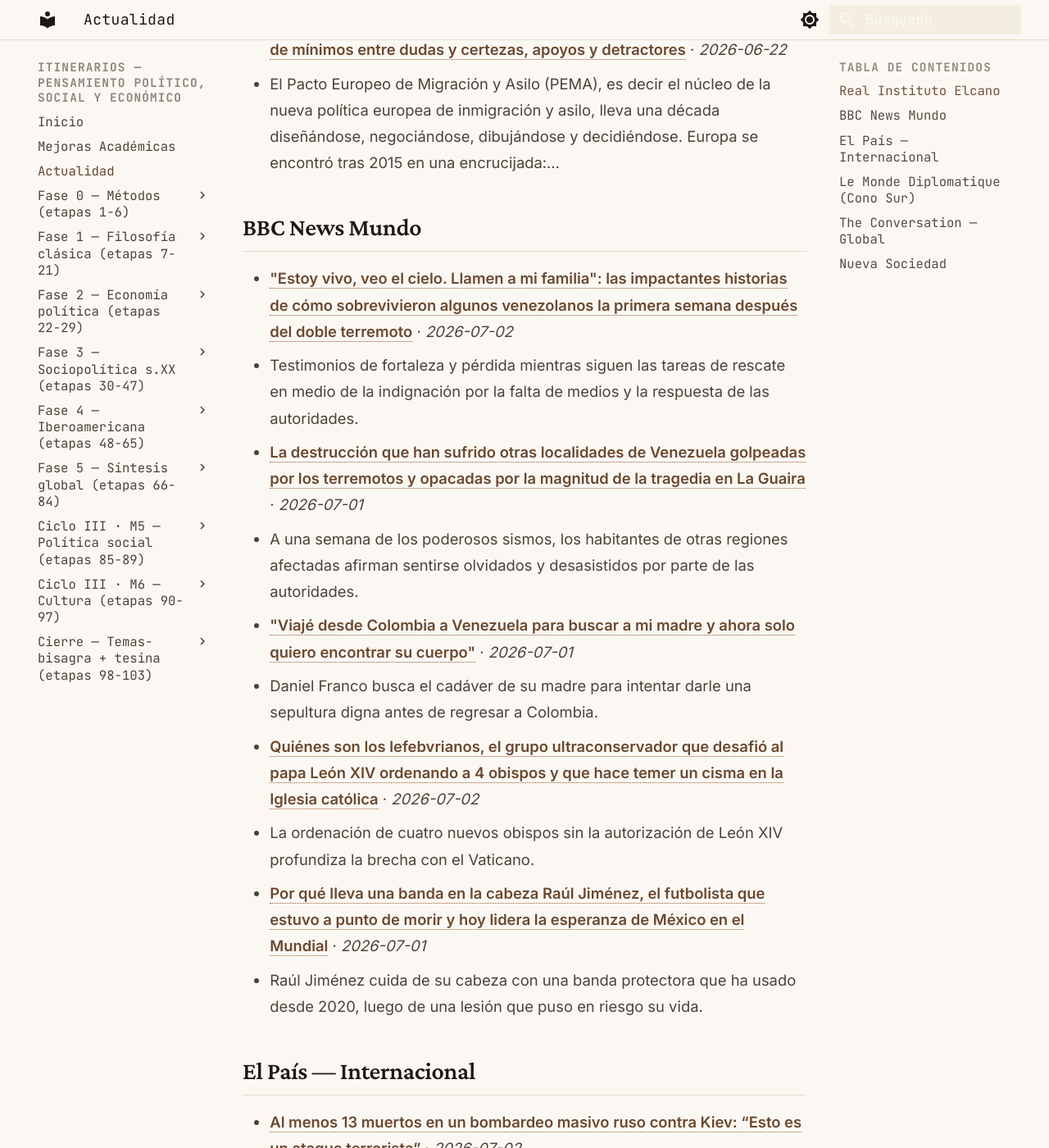
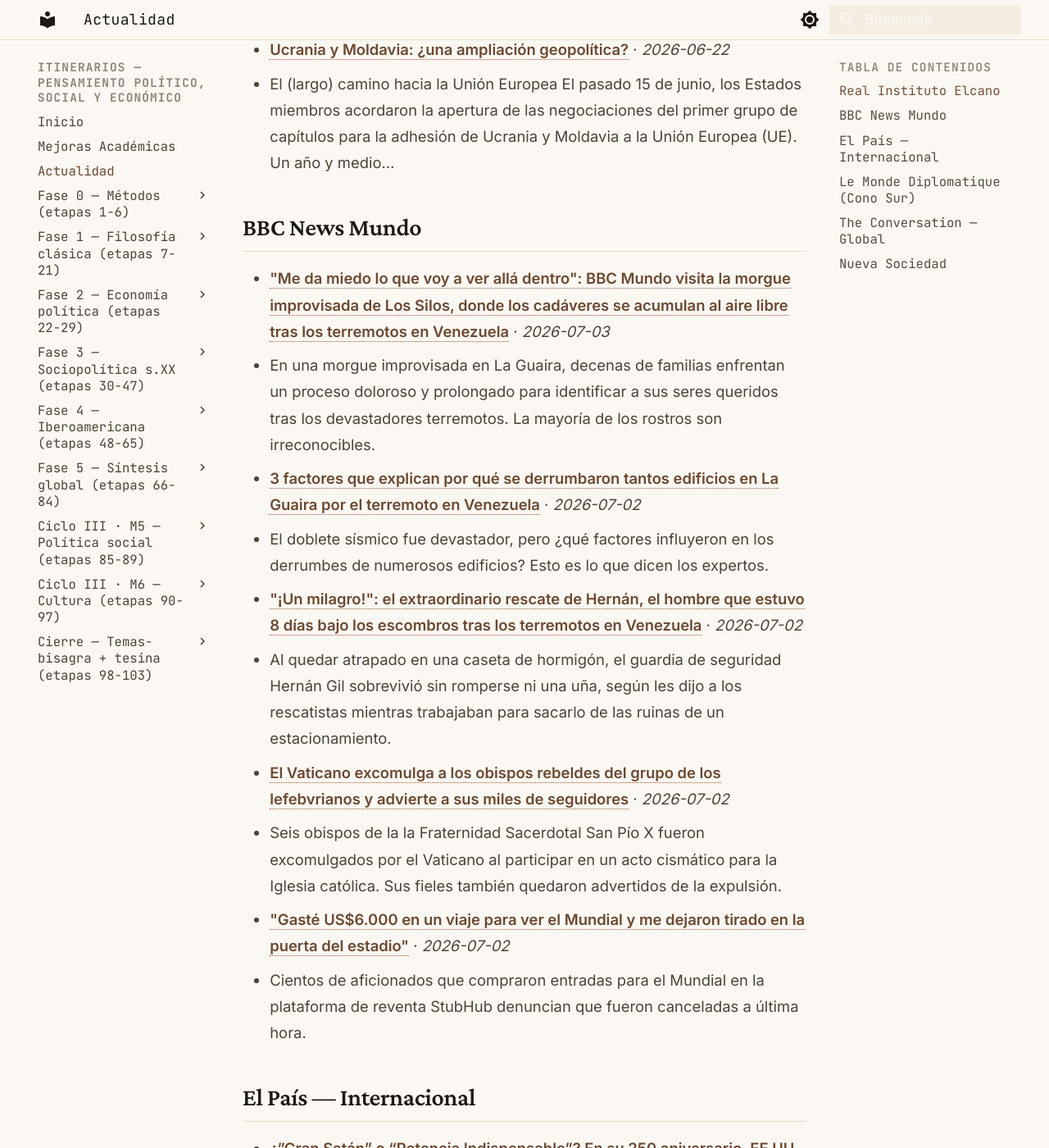
Before and after one commit to MrSpagVi/Curso, an MkDocs documentation site: the page built from docs/actualidad.md, in a window 1280 px wide and 1400 px high, scrolled down 1493 px. Shown: the whole window at 82% size. Built offline with MkDocs 1.6.1 and Material for MkDocs 9.7.7, drawn with Linux system fonts in a browser that asks for light colours; some of the changed text lies outside the part shown.

Commit message:
auto: actualidad 2026-07-03

```diff
--- a/docs/actualidad.md
+++ b/docs/actualidad.md
@@ -6,13 +6,15 @@ title: Actualidad
 
 Últimos titulares de fuentes que dictan agenda en ciencia política y geopolítica. Actualizado automáticamente cada día (vía GitHub Actions).
 
-_Última actualización: 2026-07-02 08:43 UTC_
+_Última actualización: 2026-07-03 08:51 UTC_
 
 !!! tip "Ritual mensual — #actualidad"
     El último sábado de cada mes: agarrá **un** titular de los de abajo y escribí **300 palabras** aplicándole **2 autores** del último mes que leíste. ¿Qué diría cada uno? ¿En qué chocan? No resumas la noticia — usala como caso para pensar con las herramientas que venís construyendo. Guardá el texto con el tag `#actualidad` en tu sistema de notas. Esto convierte la teoría en criterio sobre la coyuntura: el objetivo del plan no es citar a Maquiavelo, es leer el presente con él.
 
 ## Real Instituto Elcano
 
+- **[Enfoques de política pública para liderazgo digital efectivo en el Marco Financiero Plurianual y el Fondo Europeo de Competitividad](https://www.realinstitutoelcano.org/analisis/enfoques-de-politica-publica-para-liderazgo-digital-efectivo-en-el-marco-financiero-plurianual-y-el-fondo-europeo-de-competitividad/)** · *2026-07-02*
+  - Introducción[1] El liderazgo digital será una de las cuatro ventanas de inversión temáticas del futuro Fondo Europeo de Competitividad (FEC), el nuevo instrumento diseñado para consolidar los programas industriales y de innovación…
 - **[El nuevo orden de seguridad de Rusia en el Sahel y sus implicaciones euroatlánticas](https://www.realinstitutoelcano.org/analisis/el-nuevo-orden-de-seguridad-de-rusia-en-el-sahel-y-sus-implicaciones-euroatlanticas/)** · *2026-07-01*
   - Mensajes clave Análisis Introducción El entorno de seguridad en el Sahel está cambiando con rapidez. Las juntas militares de Mali, Burkina Faso y Níger han estrechado sus lazos con Moscú y han expulsado a las fuerzas occidentales. La…
 - **[La “cyber posture of entities” en la futura CSA2 y su fricción con la arquitectura de la Directiva NIS2](https://www.realinstitutoelcano.org/analisis/la-cyber-posture-of-entities-en-la-futura-csa2-y-su-friccion-con-la-arquitectura-de-la-directiva-nis2/)** · *2026-06-30*
@@ -21,30 +23,28 @@ _Última actualización: 2026-07-02 08:43 UTC_
   - El problema de la medición El riesgo geopolítico se ha convertido en una variable central para interpretar la economía internacional. No sólo importa a diplomáticos y analistas de seguridad. También condiciona decisiones de inversión,…
 - **[Ucrania y Moldavia: ¿una ampliación geopolítica?](https://www.realinstitutoelcano.org/comentarios/ucrania-y-moldavia-una-ampliacion-geopolitica/)** · *2026-06-22*
   - El (largo) camino hacia la Unión Europea El pasado 15 de junio, los Estados miembros acordaron la apertura de las negociaciones del primer grupo de capítulos para la adhesión de Ucrania y Moldavia a la Unión Europea (UE). Un año y medio…
-- **[La puesta en marcha del Pacto Europeo de Migración y Asilo: un acuerdo de mínimos entre dudas y certezas, apoyos y detractores](https://www.realinstitutoelcano.org/comentarios/la-puesta-en-marcha-del-pacto-europeo-de-migracion-y-asilo-un-acuerdo-de-minimos-entre-dudas-y-certezas-apoyos-y-detractores/)** · *2026-06-22*
-  - El Pacto Europeo de Migración y Asilo (PEMA), es decir el núcleo de la nueva política europea de inmigración y asilo, lleva una década diseñándose, negociándose, dibujándose y decidiéndose. Europa se encontró tras 2015 en una encrucijada:…
 
 ## BBC News Mundo
 
-- **["Estoy vivo, veo el cielo. Llamen a mi familia": las impactantes historias de cómo sobrevivieron algunos venezolanos la primera semana después del doble terremoto](https://www.bbc.com/mundo/articles/cy06385x9keo?at_medium=RSS&at_campaign=rss)** · *2026-07-02*
-  - Testimonios de fortaleza y pérdida mientras siguen las tareas de rescate en medio de la indignación por la falta de medios y la respuesta de las autoridades.
-- **[La destrucción que han sufrido otras localidades de Venezuela golpeadas por los terremotos y opacadas por la magnitud de la tragedia en La Guaira](https://www.bbc.com/mundo/articles/cn8qzd1jg0po?at_medium=RSS&at_campaign=rss)** · *2026-07-01*
-  - A una semana de los poderosos sismos, los habitantes de otras regiones afectadas afirman sentirse olvidados y desasistidos por parte de las autoridades.
-- **["Viajé desde Colombia a Venezuela para buscar a mi madre y ahora solo quiero encontrar su cuerpo"](https://www.bbc.com/mundo/articles/c2dy1y9n3n0o?at_medium=RSS&at_campaign=rss)** · *2026-07-01*
-  - Daniel Franco busca el cadáver de su madre para intentar darle una sepultura digna antes de regresar a Colombia.
-- **[Quiénes son los lefebvrianos, el grupo ultraconservador que desafió al papa León XIV ordenando a 4 obispos y que hace temer un cisma en la Iglesia católica](https://www.bbc.com/mundo/articles/c05yv48m0dgo?at_medium=RSS&at_campaign=rss)** · *2026-07-02*
-  - La ordenación de cuatro nuevos obispos sin la autorización de León XIV profundiza la brecha con el Vaticano.
-- **[Por qué lleva una banda en la cabeza Raúl Jiménez, el futbolista que estuvo a punto de morir y hoy lidera la esperanza de México en el Mundial](https://www.bbc.com/mundo/articles/c862y83x1ndo?at_medium=RSS&at_campaign=rss)** · *2026-07-01*
-  - Raúl Jiménez cuida de su cabeza con una banda protectora que ha usado desde 2020, luego de una lesión que puso en riesgo su vida.
+- **["Me da miedo lo que voy a ver allá dentro": BBC Mundo visita la morgue improvisada de Los Silos, donde los cadáveres se acumulan al aire libre tras los terremotos en Venezuela](https://www.bbc.com/mundo/articles/c4gyjxxdkxno?at_medium=RSS&at_campaign=rss)** · *2026-07-03*
+  - En una morgue improvisada en La Guaira, decenas de familias enfrentan un proceso doloroso y prolongado para identificar a sus seres queridos tras los devastadores terremotos. La mayoría de los rostros son irreconocibles.
+- **[3 factores que explican por qué se derrumbaron tantos edificios en La Guaira por el terremoto en Venezuela](https://www.bbc.com/mundo/articles/c4gy818p6n4o?at_medium=RSS&at_campaign=rss)** · *2026-07-02*
+  - El doblete sísmico fue devastador, pero ¿qué factores influyeron en los derrumbes de numerosos edificios? Esto es lo que dicen los expertos.
+- **["¡Un milagro!": el extraordinario rescate de Hernán, el hombre que estuvo 8 días bajo los escombros tras los terremotos en Venezuela](https://www.bbc.com/mundo/articles/cpd351vpl08o?at_medium=RSS&at_campaign=rss)** · *2026-07-02*
+  - Al quedar atrapado en una caseta de hormigón, el guardia de seguridad Hernán Gil sobrevivió sin romperse ni una uña, según les dijo a los rescatistas mientras trabajaban para sacarlo de las ruinas de un estacionamiento.
+- **[El Vaticano excomulga a los obispos rebeldes del grupo de los lefebvrianos y advierte a sus miles de seguidores](https://www.bbc.com/mundo/articles/cly76q6478po?at_medium=RSS&at_campaign=rss)** · *2026-07-02*
+  - Seis obispos de la la Fraternidad Sacerdotal San Pío X fueron excomulgados por el Vaticano al participar en un acto cismático para la Iglesia católica. Sus fieles también quedaron advertidos de la expulsión.
+- **["Gasté US$6.000 en un viaje para ver el Mundial y me dejaron tirado en la puerta del estadio"](https://www.bbc.com/mundo/articles/c6214nkgzgro?at_medium=RSS&at_campaign=rss)** · *2026-07-02*
+  - Cientos de aficionados que compraron entradas para el Mundial en la plataforma de reventa StubHub denuncian que fueron canceladas a última hora.
 
 ## El País — Internacional
 
-- **[Al menos 13 muertos en un bombardeo masivo ruso contra Kiev: “Esto es un ataque terrorista”](https://elpais.com/internacional/2026-07-02/varios-muertos-en-un-ataque-masivo-ruso-contra-kiev.html)** · *2026-07-02*
-  - Moscú reivindica la acción en represalia por la ofensiva ucrania contra infraestructuras civiles del país
-- **[Los otros negocios de Trump: de hoteles y campos de golf hasta relojes y biblias](https://elpais.com/internacional/2026-07-02/los-otros-negocios-de-trump-de-hoteles-y-campos-de-golf-hasta-relojes-y-biblias.html)** · *2026-07-02*
-  - El presidente posee un vasto imperio inmobiliario, con clubes de golf, residenciales de lujo y rascacielos repartidos por medio mundo
-- **[Harvard gana a Trump la primera batalla, pero la guerra no ha terminado: “Nos jugamos la democracia”](https://elpais.com/internacional/2026-07-02/harvard-gana-a-trump-la-primera-batalla-pero-la-guerra-no-ha-terminado-nos-jugamos-la-democracia.html)** · *2026-07-02*
-  - La universidad más rica y prestigiosa de Estados Unidos teme las consecuencias para el próximo curso de la nueva oleada de amenazas de la Administración republicana
+- **[¿”Gran Satán” o “Potencia Indispensable”? En su 250 aniversario, EE UU se plantea su papel en el mundo](https://elpais.com/internacional/2026-07-03/gran-satan-o-potencia-indispensable-en-su-250-aniversario-ee-uu-se-plantea-su-papel-en-el-mundo.html)** · *2026-07-03*
+  - Desde su fundación en 1776, Estados Unidos ha intervenido más de medio millar de veces en el exterior. Una tercera parte de las ocasiones, desde 1999
+- **[Irán y Omán negocian un modelo de pago para el estrecho de Ormuz](https://elpais.com/internacional/2026-07-03/iran-y-oman-negocian-un-modelo-de-pago-para-el-estrecho-de-ormuz.html)** · *2026-07-03*
+  - La Casa Blanca se opone a la imposición de una tasa a los barcos y juega la baza del levantamiento de sanciones sobre el petróleo iraní, pero Teherán insiste en su cobro
+- **[Delcy Rodríguez culpa a “laboratorios mediáticos” del caos en las primeras horas tras el doble terremoto en Venezuela](https://elpais.com/america/2026-07-03/delcy-rodriguez-culpa-a-laboratorios-mediaticos-del-caos-en-las-primeras-horas-tras-el-doble-terremoto-en-venezuela.html)** · *2026-07-03*
+  - La presidenta encargada de Venezuela defiende su gestión y niega que el despliegue de rescate fuera lento o insuficiente
 - **[La guerra de Ormuz](https://elpais.com/internacional/2026-07-01/la-guerra-de-ormuz.html)** · *2026-07-01*
   - De nuevo, la geografía y el comercio marcan la guerra en Oriente Próximo. Como si los últimos 70 años hubieran sido un sueño bienintencionado
 - **[La solidaridad con Venezuela, imperativo urgente](https://elpais.com/internacional/2026-06-30/la-solidaridad-con-venezuela-imperativo-urgente.html)** · *2026-06-30*
@@ -56,16 +56,16 @@ _Sin datos en esta ejecución. Visitar fuente: [https://www.eldiplo.org/feed/](h
 
 ## The Conversation — Global
 
-- **[Grattan on Friday: Albanese wants Labor’s national conference to ‘showcase’ the party – but not its AUKUS division](https://theconversation.com/grattan-on-friday-albanese-wants-labors-national-conference-to-showcase-the-party-but-not-its-aukus-division-286038)** · *2026-07-02*
-  - The late July conference will be a tightly stage-managed affair, particularly when it comes to discussions about AUKUS and Palestine.
-- **[From the Fourth of July to Bastille Day: How France and America reinvent their nations through ritual](https://theconversation.com/from-the-fourth-of-july-to-bastille-day-how-france-and-america-reinvent-their-nations-through-ritual-286397)** · *2026-07-02*
-  - Two revolutions, two republics and the enduring power of national myths and civic festivities come to the fore in July as France and the US both celebrate national holidays.
-- **[The world’s oceans are the hottest on record for June – and El Niño is set to turn up the heat even more](https://theconversation.com/the-worlds-oceans-are-the-hottest-on-record-for-june-and-el-nino-is-set-to-turn-up-the-heat-even-more-286561)** · *2026-07-02*
-  - More than 90% of the heat trapped by greenhouses goes into the ocean. But what happens in the oceans doesn’t stay there.
-- **[Trump has made more than $1 billion from crypto in a year. How?](https://theconversation.com/trump-has-made-more-than-1-billion-from-crypto-in-a-year-how-286635)** · *2026-07-02*
-  - Turns out it can be quite easy – if you are the US president.
-- **[How much do friends influence teens’ mental health? What a new study can (and can’t) tell us](https://theconversation.com/how-much-do-friends-influence-teens-mental-health-what-a-new-study-can-and-cant-tell-us-286558)** · *2026-07-02*
-  - This study shows peers are linked to mental health. But this doesn’t mean anxiety and depression are ‘contagious’.
+- **[Deeming delays de-selection move, as Hanson declares One Nation doesn’t want her](https://theconversation.com/deeming-delays-de-selection-move-as-hanson-declares-one-nation-doesnt-want-her-286039)** · *2026-07-03*
+  - A planned meeting of the Liberal Party executive was nixed after Deeming brought court action against them.
+- **[America at 250: still a ‘democratic experiment’](https://theconversation.com/america-at-250-still-a-democratic-experiment-286695)** · *2026-07-03*
+  - Marking the first 250 years of the United States of America.
+- **[A suspected bird flu case has now been found in NSW. Here’s what that means](https://theconversation.com/a-suspected-bird-flu-case-has-now-been-found-in-nsw-heres-what-that-means-286764)** · *2026-07-03*
+  - Another apparent case of H5 avian influenza in a wild bird is a cause for concern – but it’s not the same as an outbreak.
+- **[We took a self-driving car on the road for 100 days to see how it handled itself – these are the mistakes it kept making](https://theconversation.com/we-took-a-self-driving-car-on-the-road-for-100-days-to-see-how-it-handled-itself-these-are-the-mistakes-it-kept-making-286265)** · *2026-07-03*
+  - Autonomous vehicles work much better than many people think – and much worse. Some simple changes to our roads could make them safer.
+- **[Blind boxes are a game of chance. Here’s how to keep kids from getting hooked](https://theconversation.com/blind-boxes-are-a-game-of-chance-heres-how-to-keep-kids-from-getting-hooked-282965)** · *2026-07-03*
+  - If you are a parent of kids who love blind boxes, you might be worried about how the game of luck echoes gambling.
 
 ## Nueva Sociedad
 
```
